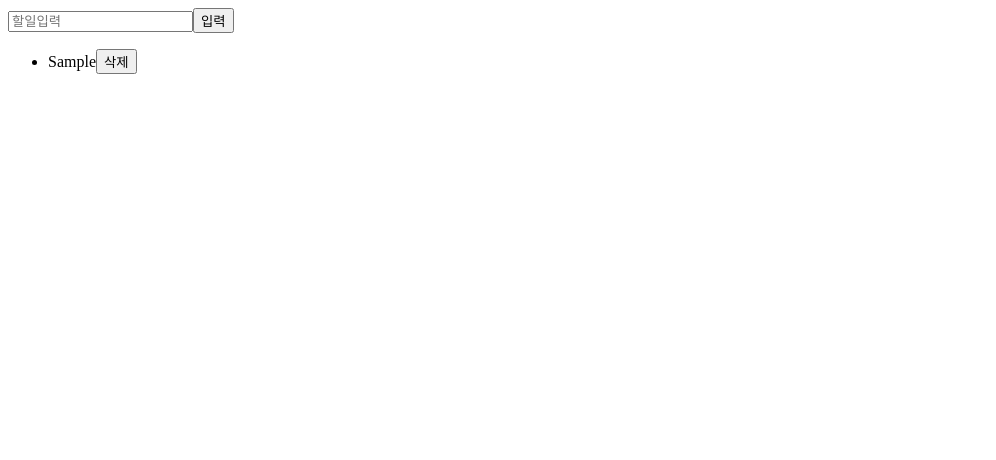
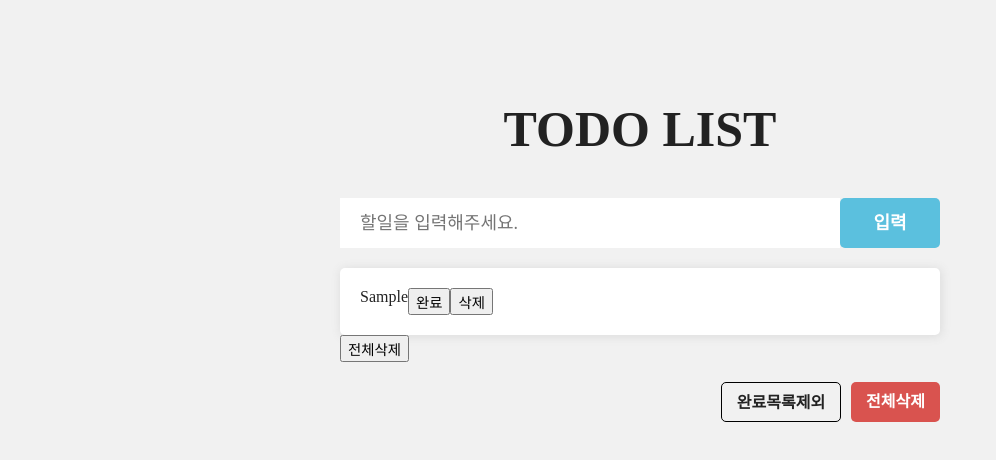
Before and after one commit to nohsunghyung/vue-todolist, a Vue app: page / in a window 1280 px wide. Both pictures are taken after typing "Sample" into the empty fields and a click on the button "입력". Shown: the top 460 px of the page, without its empty margins (0-996 px from the left). Built offline with nearby package versions, Linux system fonts and the light colour scheme.

Commit message:
feat : 완료 / 삭제 / 전체삭제 기능구현

```diff
--- a/package.json
+++ b/package.json
@@ -21,7 +21,9 @@
     "eslint": "^6.7.2",
     "eslint-plugin-prettier": "^3.1.1",
     "eslint-plugin-vue": "^6.1.2",
+    "node-sass": "^4.13.1",
     "prettier": "^1.19.1",
+    "sass-loader": "^8.0.2",
     "vue-template-compiler": "^2.6.11"
   }
 }
--- a/src/App.vue
+++ b/src/App.vue
@@ -1,46 +1,36 @@
 <template>
 	<div id="app">
-		<form @submit.prevent="submitForm">
-			<input type="text" placeholder="할일입력" v-model="todoText" />
-			<button type="submit">입력</button>
-		</form>
-		<ul class="todo-container">
-			<li class="item" v-for="(item,index) in todoArray" :key="index">
-				<span class="todo-list">{{item.text}}</span>
-				<button type="button">삭제</button>
-			</li>
-		</ul>
+		<div class="content">
+			<div class="content-wrapper">
+				<Todo-header></Todo-header>
+				<Todo-input></Todo-input>
+				<Todo-list></Todo-list>
+				<Todo-footer></Todo-footer>
+			</div>
+		</div>
 	</div>
 </template>
 
 <script>
+import TodoHeader from '@/components/TodoHeader.vue';
+import TodoInput from '@/components/TodoInput.vue';
+import TodoList from '@/components/TodoList.vue';
+import TodoFooter from '@/components/TodoFooter.vue';
 export default {
-	data() {
-		return {
-			todoText: '',
-		};
-  },
-  computed: {
-    todoArray(){
-      return this.$store.state.todoArray;
-    }
-  },
-	methods: {
-		submitForm() {
-      this.$store.commit('addTodoItem',this.todoText);
-			this.initForm();
-		},
-		initForm() {
-			this.todoText = '';
-    },
-    loadTodo(){
-
-    }
-  },
-  created () {
-    this.$store.commit('loadTodo')
-  },
+	components: {
+		TodoHeader,
+		TodoInput,
+		TodoList,
+		TodoFooter,
+	},
 };
 </script>
 
-<style></style>
+<style lang="scss">
+@import './assets/css/reset.css';
+@import './assets/css/common.scss';
+.content {
+	width: 600px;
+	margin: 100px auto;
+}
+</style>
--- /dev/null
+++ b/src/assets/css/common.scss
@@ -0,0 +1,30 @@
+.btn {
+  height: 40px;
+  line-height: 40px;
+  padding: 0 15px;
+  border: 0;
+  border-radius: 5px;
+  font-weight: bold;
+  text-align: center;
+  color: #fff;
+  font-size: 16px;
+  &.success {
+    background-color: #5BC0DE;
+  }
+  &.danger {
+    background-color: #D9534F;
+  }
+  &.normal {
+    border: 1px solid #000;
+    background-color: transparent;
+    color: #222;
+  }
+}
+input[type="text"] {
+  height: 50px;
+  line-height: 50px;
+  padding: 0 20px;
+  font-size: 18px;
+  color: #222;
+  background-color: #fff;
+}
--- /dev/null
+++ b/src/assets/css/reset.css
@@ -0,0 +1,55 @@
+html,
+body {
+	height: 100%;
+	margin: 0;
+	padding: 0;
+	border: 0;
+	font-size: 100%;
+	font: inherit;
+	vertical-align: baseline;
+  font-family: 'Nanum Gothic', 'Sans-serif';
+  color: #222;
+}
+
+body {
+  background-color: #f1f1f1;
+}
+
+h1,h2,h3,h4,h5,
+p,dl,dt,dd,
+ul {
+	margin: 0;
+	padding: 0;
+}
+
+input,
+select,
+textarea {
+	border: 0;
+	padding: 0;
+	margin: 0;
+	background: transparent;
+	resize: none;
+}
+
+li {
+	list-style: none;
+}
+a {
+  color: #222;
+  text-decoration: none;
+}
+
+button {
+	font-family: inherit;
+	font-size: 90%;
+	margin: 0;
+	cursor: pointer;
+}
+
+*,
+*:after,
+*:before {
+	box-sizing: border-box;
+	font-family: 'Nanum Gothic', 'Sans-serif';
+}
--- /dev/null
+++ b/src/components/TodoFooter.vue
@@ -0,0 +1,55 @@
+<template>
+	<div>
+		<div class="btn-group">
+			<button
+				type="button"
+				@click="completeToggle"
+				v-show="btnStatus"
+				class="btn normal"
+			>
+				완료목록제외
+			</button>
+			<button
+				type="button"
+				@click="allDeleteTodo()"
+				v-show="btnStatus"
+				class="btn danger"
+			>
+				전체삭제
+			</button>
+		</div>
+	</div>
+</template>
+
+<script>
+import bus from '@/utils/bus';
+export default {
+	methods: {
+		allDeleteTodo() {
+			this.$store.commit('allDeleteTodo');
+		},
+		completeToggle() {
+			bus.$emit('completeToggle');
+		},
+	},
+	computed: {
+		btnStatus() {
+			return this.$store.state.todoArray.length;
+		},
+	},
+};
+</script>
+
+<style scoped lang="scss">
+.btn-group {
+	margin-top: 20px;
+	text-align: right;
+	.btn {
+		display: inline-block;
+		vertical-align: top;
+		+ .btn {
+			margin-left: 10px;
+		}
+	}
+}
+</style>
--- /dev/null
+++ b/src/components/TodoHeader.vue
@@ -0,0 +1,17 @@
+<template>
+	<header>
+		<h1 class="content-title">TODO LIST</h1>
+	</header>
+</template>
+
+<script>
+export default {};
+</script>
+
+<style scoped lang="scss">
+.content-title {
+	text-align: center;
+	font-weight: bold;
+	font-size: 50px;
+}
+</style>
--- a/src/components/TodoInput.vue
+++ b/src/components/TodoInput.vue
@@ -1,8 +1,17 @@
 <template>
-	<form @submit.prevent="SubmitForm">
-		<input type="text" placeholder="할일입력" v-model="todoText" />
-		<button type="submit">입력</button>
-	</form>
+	<div class="container">
+		<form @submit.prevent="submitForm">
+			<div class="input-cover">
+				<input
+					type="text"
+					placeholder="할일을 입력해주세요."
+					v-model="todoText"
+					class="todo-input"
+				/>
+				<button type="submit" class="btn success btn-submit">입력</button>
+			</div>
+		</form>
+	</div>
 </template>
 
 <script>
@@ -13,16 +22,9 @@ export default {
 		};
 	},
 	methods: {
-		SubmitForm() {
-			const todoObj = {
-				text: this.todoText,
-			};
-
-			console.log(this.todoText, todoObj);
-
-			this.$store.commit('addTodoItem', todoObj);
-			console.log(this.$store.state.todoArray);
-			// this.initForm();
+		submitForm() {
+			this.$store.commit('addTodoItem', this.todoText);
+			this.initForm();
 		},
 		initForm() {
 			this.todoText = '';
@@ -31,4 +33,22 @@ export default {
 };
 </script>
 
-<style></style>
+<style scoped lang="scss">
+.container {
+	margin-top: 40px;
+}
+.input-cover {
+	overflow: hidden;
+}
+.todo-input {
+	float: left;
+	width: 500px;
+}
+.btn-submit {
+	float: left;
+	width: 100px;
+	height: 50px;
+	line-height: 50px;
+	font-size: 18px;
+}
+</style>
--- a/src/components/TodoList.vue
+++ b/src/components/TodoList.vue
@@ -1,9 +1,66 @@
 <template>
-	<div>리스트</div>
+	<ul class="todo-container">
+		<template v-for="(item, index) in todoArray">
+			<li class="item" :key="index" :class="{ complete: item.complete }">
+				<span class="todo-list">{{ item.text }}</span>
+				<div class="btn-group">
+					<button type="button" @click="completeChk(item)">완료</button>
+					<button type="button" @click="deleteTodo(index)">삭제</button>
+				</div>
+			</li>
+		</template>
+		<button type="button" @click="complteToggle">전체삭제</button>
+	</ul>
 </template>
 
 <script>
-export default {};
+export default {
+	data() {
+		return {
+			toggleFn: true,
+		};
+	},
+	computed: {
+		todoArray() {
+			return this.$store.state.todoArray;
+		},
+	},
+	methods: {
+		loadTodo() {
+			this.$store.commit('loadTodo');
+		},
+		deleteTodo(index) {
+			this.$store.commit('deleteTodo', index);
+		},
+		completeChk(item) {
+			item.complete = !item.complete;
+			this.$store.commit('setTodoItem');
+		},
+		complteToggle() {
+			this.$store.commit('complteToggle');
+		},
+	},
+	created() {
+		this.loadTodo();
+	},
+};
 </script>
 
-<style></style>
+<style scoped lang="scss">
+.todo-container {
+	margin-top: 20px;
+	.item {
+		display: flex;
+		padding: 20px;
+		box-shadow: 1px 1px 10px 1px #ddd;
+		border-radius: 5px;
+		background-color: #fff;
+		+ .item {
+			margin-top: 20px;
+		}
+		&.complete {
+			text-decoration: line-through;
+		}
+	}
+}
+</style>
--- a/src/store/index.js
+++ b/src/store/index.js
@@ -7,6 +7,7 @@ export default new Vuex.Store({
 	state: {
 		todoKey: 'TODOLIST',
 		todoArray: [],
+		fetchTodoArr: [],
 	},
 	mutations: {
 		addTodoItem(state, payload) {
@@ -17,12 +18,34 @@ export default new Vuex.Store({
 			state.todoArray.push(todoObj);
 			localStorage.setItem(state.todoKey, JSON.stringify(state.todoArray));
 		},
+		setTodoItem(state) {
+			localStorage.setItem(state.todoKey, JSON.stringify(state.todoArray));
+		},
 		loadTodo(state) {
-			// const fetchTodoArr = [];
 			const fetchTodo = JSON.parse(localStorage.getItem(state.todoKey));
-			console.log(fetchTodo);
-			// loadTodoArr.forEach(function(element) {
-			// });
+			if (fetchTodo !== null) {
+				fetchTodo.forEach(element => {
+					state.fetchTodoArr.push(element);
+				});
+			}
+			state.todoArray = state.fetchTodoArr;
+		},
+		deleteTodo(state, index) {
+			state.todoArray.splice(index, 1);
+			localStorage.setItem(state.todoKey, JSON.stringify(state.todoArray));
+		},
+		allDeleteTodo(state) {
+			const chk = confirm('전체 삭제 하시겠습니까?');
+			if (chk) {
+				localStorage.clear();
+				state.todoArray = [];
+			}
+		},
+		complteToggle(state) {
+			const completeTodo = state.todoArray.filter(function(arr) {
+				return arr.complete == false;
+			});
+			console.log(completeTodo);
 		},
 	},
 });
--- /dev/null
+++ b/src/utils/bus.js
@@ -0,0 +1,3 @@
+import Vue from 'vue';
+
+export default new Vue({});
```
Also changed, not shown: 1 other file (tests, documents, lock files or other folders).
